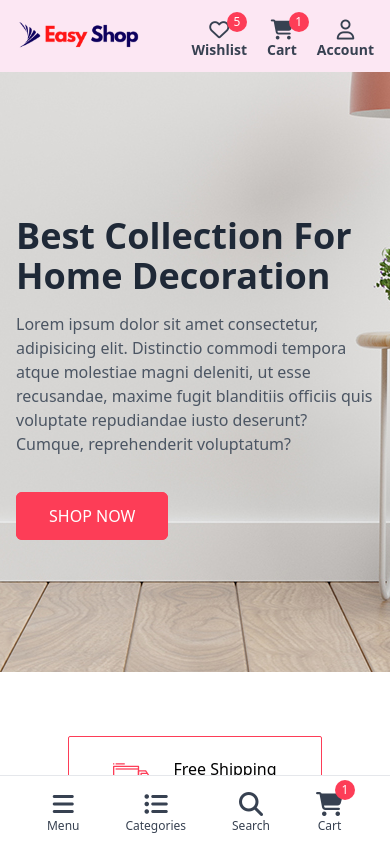
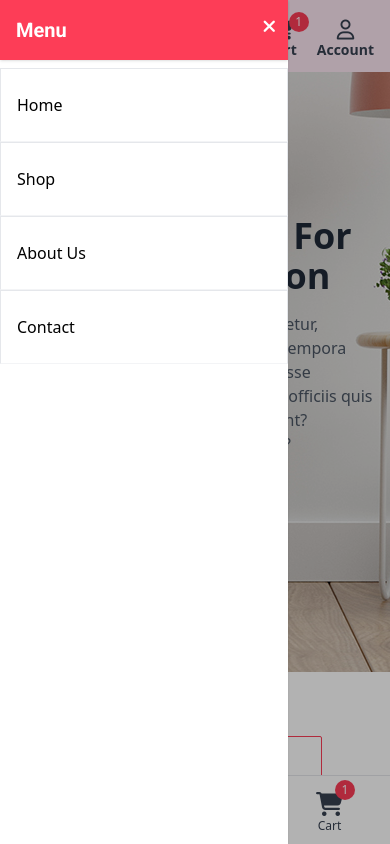
Before and after one commit to ryanhuge-ryjhen/ecommerce-template, a website: page index.html in a window 390 px wide. Both pictures are taken after a click on the link "Menu". Shown: the top 844 px of the page. Drawn offline with Linux system fonts and the light colour scheme; files whose address does not match are found by name.

Commit message:
index page final

```diff
--- a/index.html
+++ b/index.html
@@ -231,7 +231,7 @@
     <!-- End NavBar  -->
 
     <!-- Mobile Menu Bar -->
-     <div class="fixed w-full border-t border-gray-200 shadow-sm bg-white py-3 bottom-0 left-0 flex items-start justify-around px-6 lg:hidden z-50">
+     <div class="fixed w-full border-t border-gray-200 shadow-sm bg-white py-3 bottom-0 left-0 flex items-start justify-around px-6 lg:hidden z-40">
       <a href="javascript:void(0)" class="block text-center text-gray-700 hover:text-primary transition relative">
         <div class="text-2xl" id="menuBar">
           <i class="fas fa-bars"></i>
@@ -259,6 +259,25 @@
       </a>
      </div>
     <!--End Mobile Menu Bar -->
+
+    <!-- Mobile SideBar -->
+     <div class="fixed left-0 top-0 w-full h-full z-50 bg-black bg-opacity-30 shadow hidden lg:hidden " id="mobileMenu">
+      <div class="absolute left-0 top-0 w-72 h-full z-50 bg-white shadow">
+        <div id="closeMenu" class=" text-white hover:text-gray-400  text-lg absolute right-3 top-3 cursor-pointer">
+
+          <i class="fas fa-times ml-auto " ></i>
+        </div>
+        <h3 class="text-xl font-semibold text-white bg-primary  mb-2 font-roboto pl-4 pt-4 pb-4 shadow">Menu</h3>
+        <div >
+          <a href="index.html" class="block px-4 py-6 font-medium border border-b-gray-100 transition hover:bg-gray-200" >Home</a>
+          <a href="shop.html" class="block px-4 py-6 font-medium border border-b-gray-100 transition hover:bg-gray-200" >Shop</a>
+          <a href="about.html" class="block px-4 py-6 font-medium border border-b-gray-100 transition hover:bg-gray-200" >About Us</a>
+          <a href="contact.html" class="block px-4 py-6 font-medium border border-b-gray-100 transition hover:bg-gray-200" >Contact</a>
+        </div>
+      </div>
+    </div>
+    <!--End Mobile SideBar -->
+
 
     <!-- Banner  -->
     <div
@@ -883,6 +902,21 @@
         </div>
       </div>
     </div>
+  <script>
+    let menuBar= document.querySelector('#menuBar')
+    let mobileMenu = document.querySelector('#mobileMenu')
 
+    let closeMenu =document.querySelector("#closeMenu")
+
+    menuBar.addEventListener('click',function(){
+      mobileMenu.classList.remove('hidden')
+      })
+
+
+
+    closeMenu.addEventListener('click',function(){
+      mobileMenu.classList.add("hidden")
+    })
+  </script>
   </body>
 </html>
```
Also changed, not shown: output/tailwind.css.
